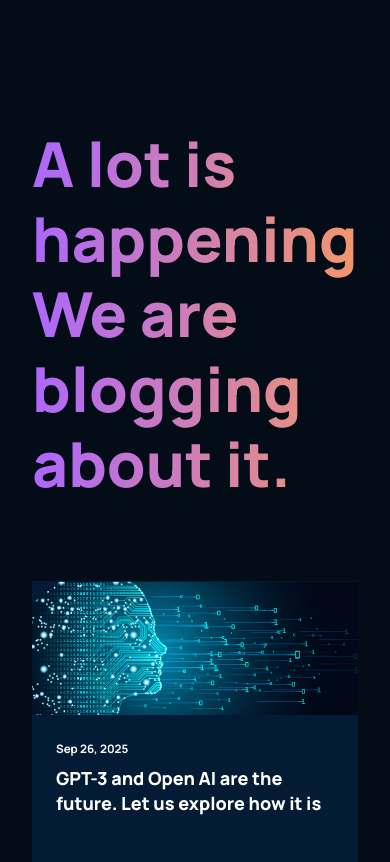
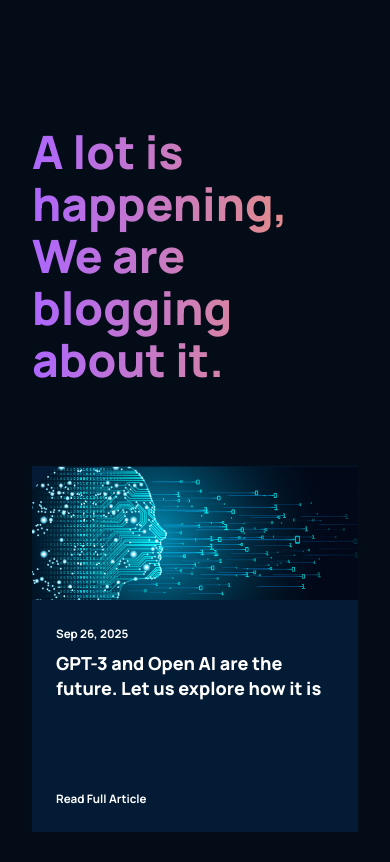
Before and after one commit to DavidAsrorxonov/X-3, a React (Vite) app: page / in a window 390 px wide. Shown: the part 4306-5168 px from the top of the page. Built offline with nearby package versions, Linux system fonts and the light colour scheme.

Commit message:
Add responsive styles for blog article images and headings

```diff
--- a/src/containers/blog/Blog.css
+++ b/src/containers/blog/Blog.css
@@ -48,7 +48,22 @@
     width: 48%;
   }
 
+  .gpt3__blog-container_groupA .gpt3__blog-container_article-image {
+    height: 250px;
+  }
+}
+
+@media screen and (max-width: 700px) {
   .gpt3__blog-container_groupB {
     grid-template-columns: repeat(1, 1fr);
   }
+
+  .gpt3__blog-container_groupA .gpt3__blog-container_article {
+    width: 100%;
+  }
+
+  .gpt3__blog-heading h1 {
+    font-size: 46px;
+    line-height: 52px;
+  }
 }
```
